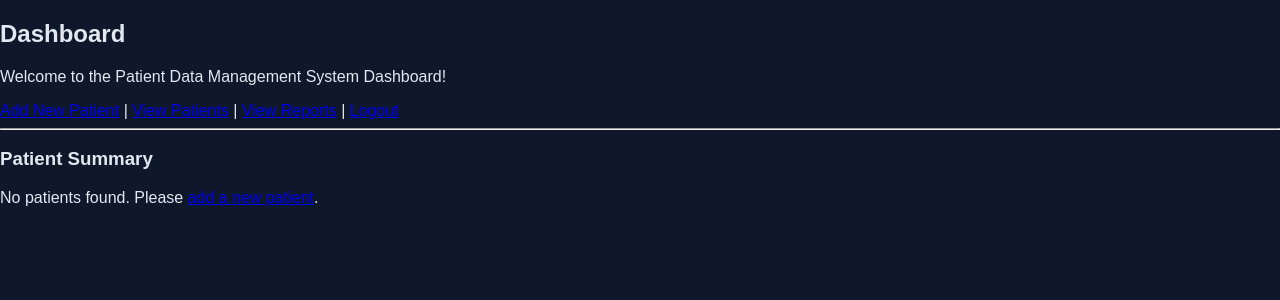
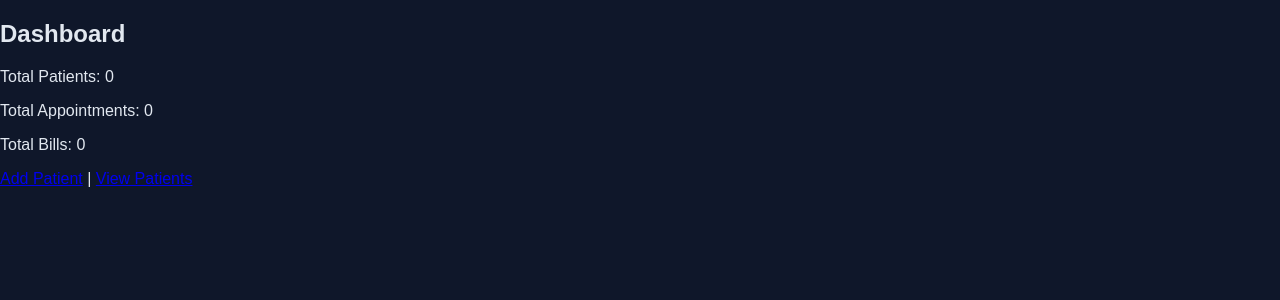
Before and after one commit to onesmuson/Patient-Data-Management-System-In-Rural-Areas-, a Flask app: page /dashboard in a window 1280 px wide. Shown: the part 98-398 px from the top of the page. Run offline with Flask 2, Linux system fonts and the light colour scheme; the visitor is signed in with stand-in values (Sample User, id 1); data that the repository does not hold is empty.

Commit message:
Update dashboard.html

```diff
--- a/templates/dashboard.html
+++ b/templates/dashboard.html
@@ -1,40 +1,9 @@
 {% extends "base.html" %}
 {% block content %}
 <h2>Dashboard</h2>
-
-<p>Welcome to the Patient Data Management System Dashboard!</p>
-
-<a href="/add_patient">Add New Patient</a> |
-<a href="/view_patients">View Patients</a> |
-<a href="/reports">View Reports</a> |
-<a href="/logout">Logout</a>
-
-<hr>
-
-<h3>Patient Summary</h3>
-
-{% if patients %}
-<table border="1" cellspacing="0" cellpadding="6">
-    <tr>
-        <th>ID</th>
-        <th>Full Name</th>
-        <th>Age</th>
-        <th>Gender</th>
-        <th>Diagnosis</th>
-        <th>Treatment</th>
-    </tr>
-    {% for patient in patients %}
-    <tr>
-        <td>{{ patient.id }}</td>
-        <td>{{ patient.full_name }}</td>
-        <td>{{ patient.age }}</td>
-        <td>{{ patient.gender }}</td>
-        <td>{{ patient.diagnosis }}</td>
-        <td>{{ patient.treatment }}</td>
-    </tr>
-    {% endfor %}
-</table>
-{% else %}
-<p>No patients found. Please <a href="/add_patient">add a new patient</a>.</p>
-{% endif %}
+<p>Total Patients: {{ patient_count }}</p>
+<p>Total Appointments: {{ appointment_count }}</p>
+<p>Total Bills: {{ bill_count }}</p>
+<a href="{{ url_for('add_patient') }}">Add Patient</a> |
+<a href="{{ url_for('view_patients') }}">View Patients</a>
 {% endblock %}
```
